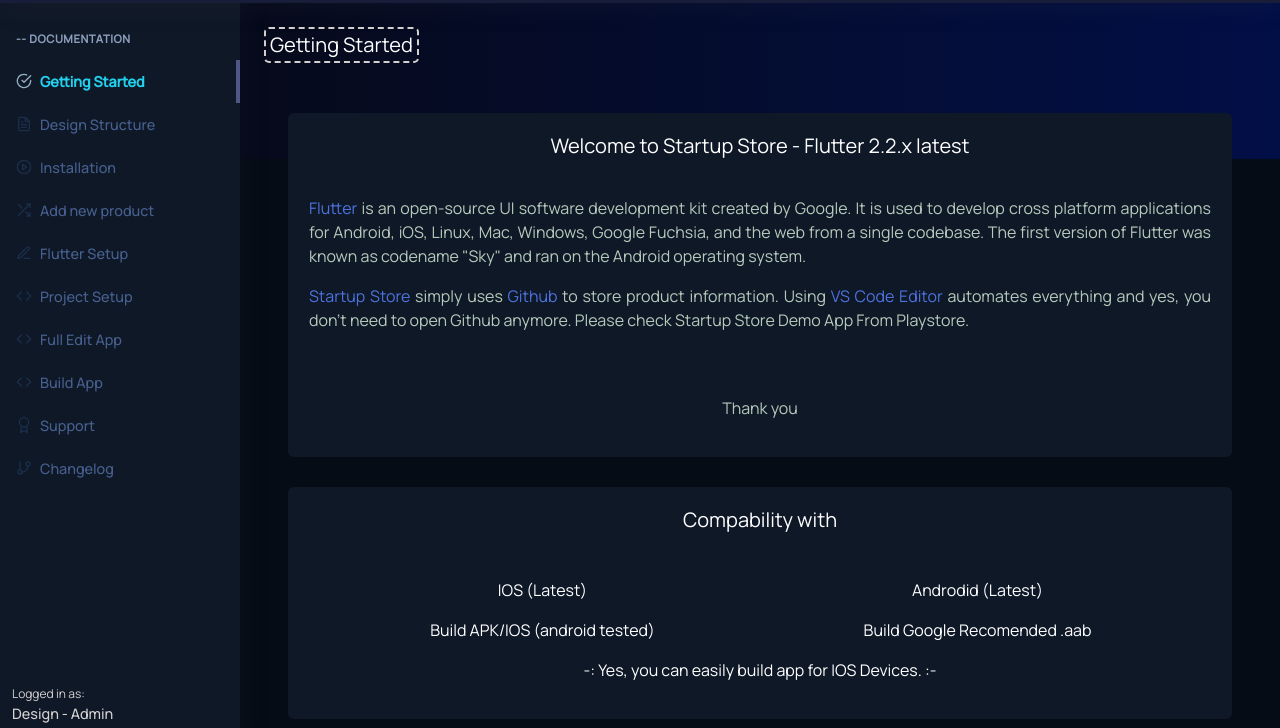
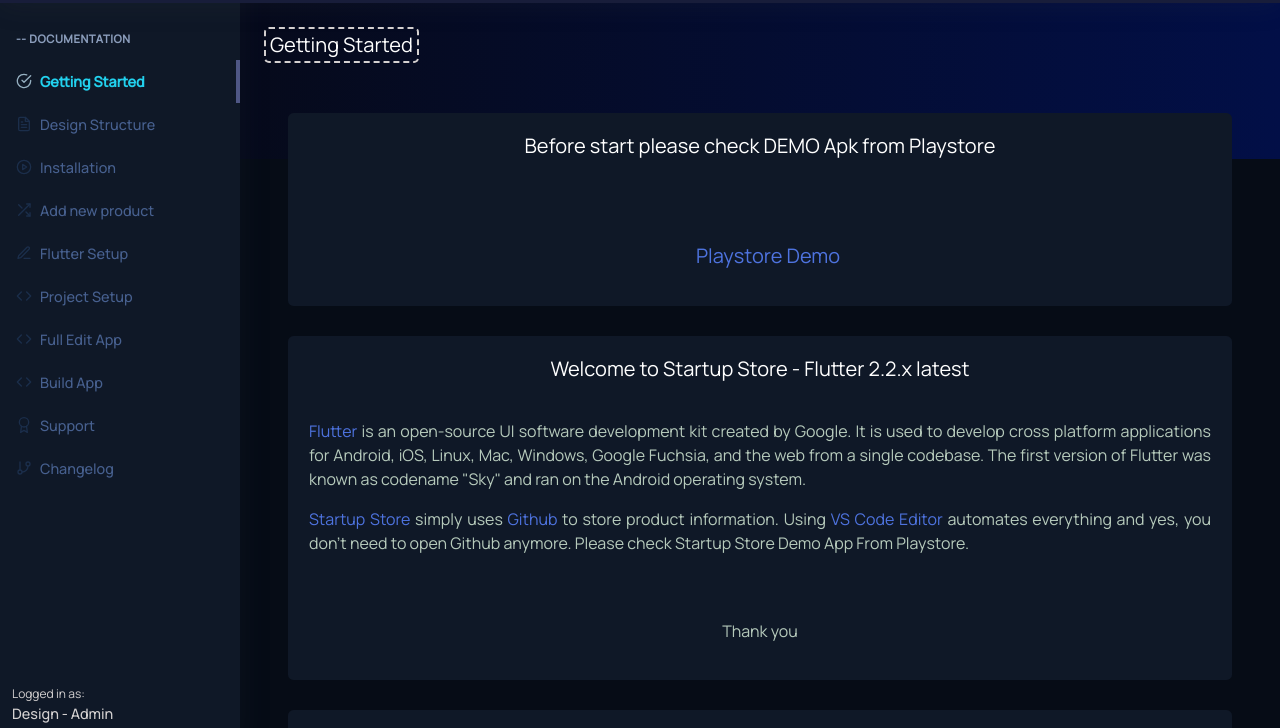
Before and after one commit to Deepjyoti120/Startup-Store-Online-Documentation-v1, a plain HTML site: page index.html in a window 1280 px wide. Shown: the part 55-783 px from the top of the page. Drawn offline with Linux system fonts and the light colour scheme; a web font is replaced by a local one.

Commit message:
demo apk

```diff
--- a/index.html
+++ b/index.html
@@ -9,7 +9,8 @@
     <meta name="author" content />
     <title>Startup Store</title>
     <link href="dist/assets/css/styles.min.css" rel="stylesheet" />
-    <link rel="icon" type="image/x-icon" href="https://raw.githubusercontent.com/Deepjyoti120/Startup-Store-Online-Documentation-v1/master/dist/images/logo.png" />
+    <link rel="icon" type="image/x-icon"
+        href="https://raw.githubusercontent.com/Deepjyoti120/Startup-Store-Online-Documentation-v1/master/dist/images/logo.png" />
     <script src="packages/featherIcon/js/feather.min.js"></script>
 </head>
 
@@ -17,7 +18,8 @@
     <header>
         <nav class="topnav navbar shadow navbar-expand navbar-light bg-white bgh-dark " id="sidenavAccordion">
             <a class="navbar-brand d-none d-sm-block " href="index.html"><img class="logoimg"
-                    src="https://raw.githubusercontent.com/Deepjyoti120/Startup-Store-Online-Documentation-v1/master/dist/images/logo.png" alt="logo"> Startup Store</a>
+                    src="https://raw.githubusercontent.com/Deepjyoti120/Startup-Store-Online-Documentation-v1/master/dist/images/logo.png"
+                    alt="logo"> Startup Store</a>
             <a type="button" id="sidebarToggleTop" class="waves-effect waves-dark btn">
                 <h1><i class="customMenu" data-feather="menu"></i></h1>
             </a>
@@ -128,6 +130,19 @@
                                 <div class="bottompadding50" id="Default">
                                     <div class="card">
                                         <div class="card-body">
+                                            <h5 class="bottompadding50 text-center">Before start please check DEMO Apk
+                                                from Playstore </h5>
+                                            <p class="docDetails textNone text-center pt-5"><a
+                                                    href="https://bit.ly/3zEKLlG"
+                                                    class="h5 font-width-bold d-none d-sm-inline-block  mr-auto ml-md-3 my-2 my-md-0 mw-100">
+                                                    Playstore Demo
+                                                </a></p>
+                                        </div>
+                                    </div>
+                                </div>
+                                <div class="bottompadding50" id="Default">
+                                    <div class="card">
+                                        <div class="card-body">
                                             <h5 class="bottompadding50 text-center">Welcome to Startup Store - Flutter
                                                 2.2.x latest</h5>
 
```
